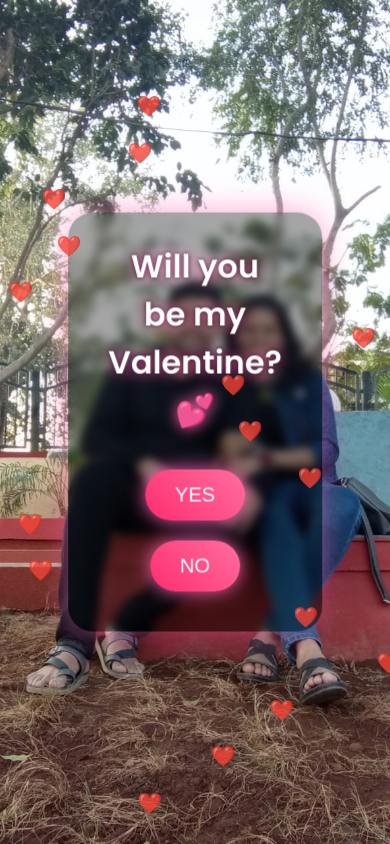
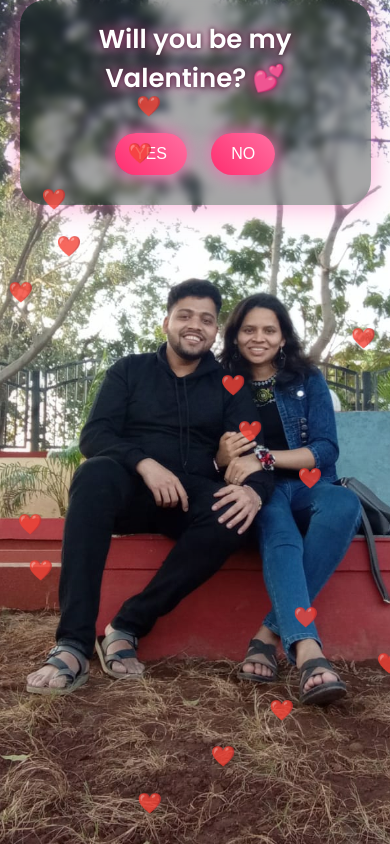
Before and after one commit to AnimaaG/Valentine, a plain HTML site: page index.html in a window 390 px wide. Drawn offline with Linux system fonts and the light colour scheme.

Commit message:
Fix HTML structure and improve styling

```diff
--- a/index.html
+++ b/index.html
@@ -13,7 +13,7 @@
 
 body{
 height:100vh;
-overflow:hidden;
+overflow:auto;
 font-family:'Poppins',sans-serif;
 color:white;
 text-align:center;
@@ -49,11 +49,12 @@ box-shadow:0 0 30px rgba(255,105,180,.6);
 }
 
 .container{
-position:absolute;
-top:50%;
-left:50%;
-transform:translate(-50%,-50%);
+position:relative;
+margin:auto;
+max-width:90%;
+padding:20px;
 }
+
 
 h1,h2{
 margin-bottom:25px;
@@ -116,6 +117,12 @@ width:280px;
 border-radius:20px;
 box-shadow:0 0 30px white;
 margin-top:20px;
+}
+@media(max-width:600px){
+h1{font-size:26px;}
+h2{font-size:20px;}
+button{font-size:16px;padding:12px 20px;}
+.card{padding:20px;}
 }
 
 </style>
```
